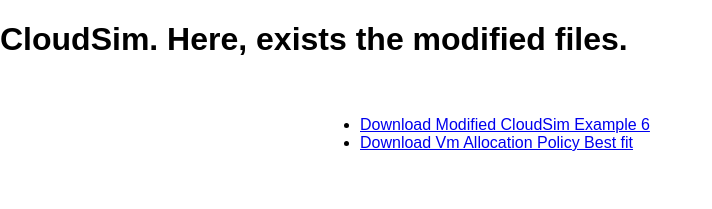
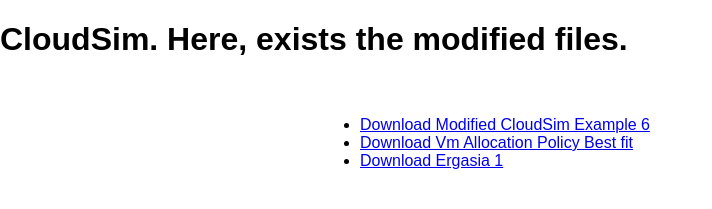
Before and after one commit to VissarionM/cloudsimExample, a website: page src/index.html in a window 1280 px wide. Shown: the whole page, without its empty margins (0-712 px from the left). Drawn offline with Linux system fonts and the light colour scheme.

Commit message:
changed docx

```diff
--- a/src/index.html
+++ b/src/index.html
@@ -18,6 +18,8 @@
           Modified CloudSim Example 6</a></li>
       <li><a href="https://github.com/VissarionM/cloudsimExample/blob/main/VmAllocationPolicyBestFit.java"
           download>Download Vm Allocation Policy Best fit</a></li>
+      <li><a href="https://github.com/VissarionM/cloudsimExample/blob/main/Ergasia1.docx" download>Download Ergasia
+          1</a></li>
     </ul>
   </main>
 </body>
```
